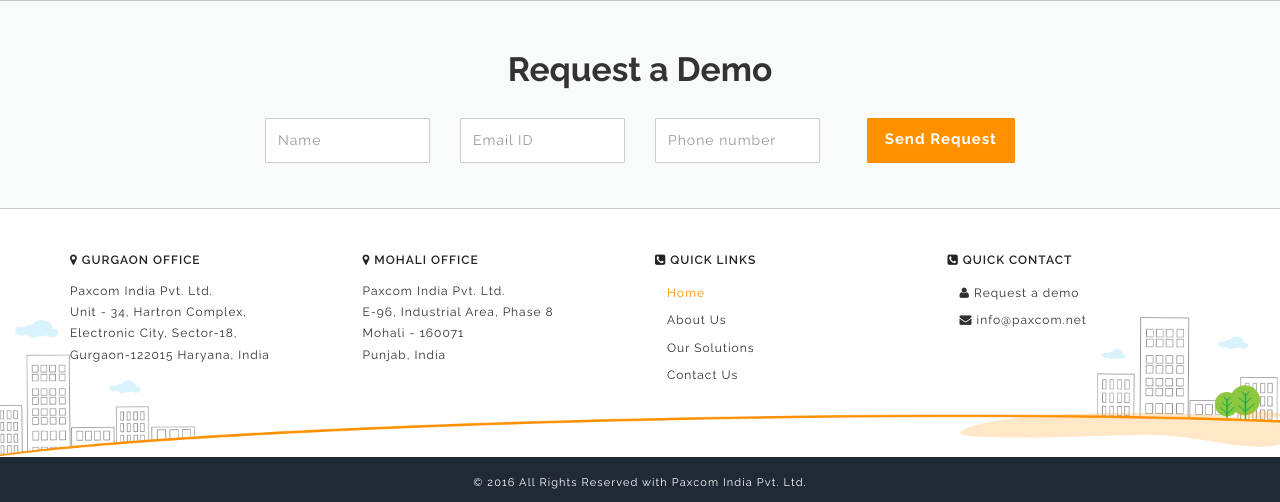
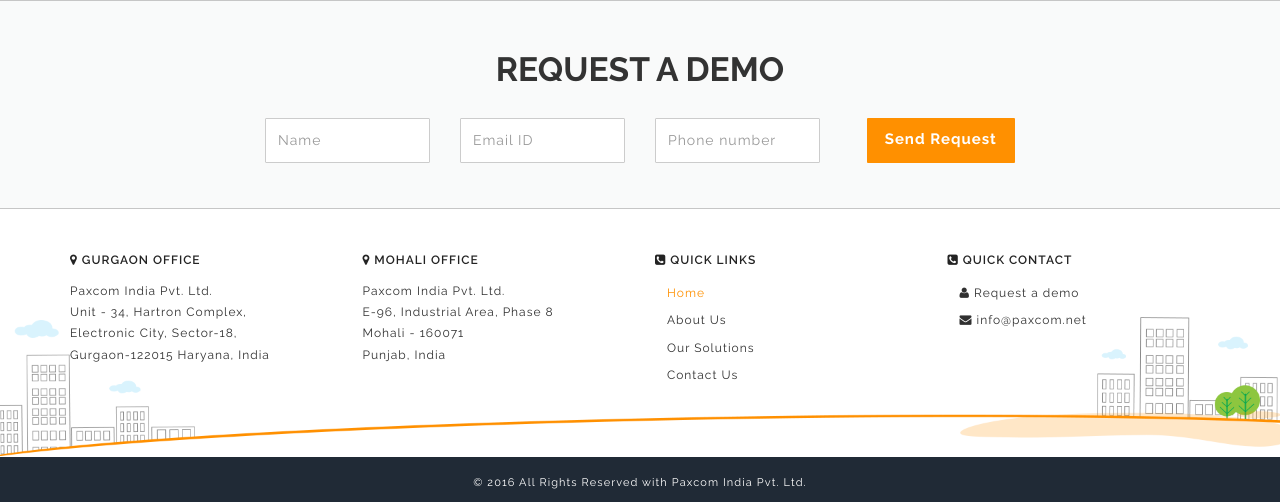
Before and after one commit to paxcom/paxcom.github.io, a Jekyll site: the page built from index.md, in a window 1280 px wide. Shown: the part 1428-1930 px from the top of the page. Built offline with Jekyll 4.4.1, drawn with Linux system fonts in a browser that asks for light colours; comment, search, counter and statistics services are not loaded.

Commit message:
REQUEST A DEMO

```diff
--- a/_includes/signup-request.html
+++ b/_includes/signup-request.html
@@ -2,7 +2,7 @@
 	<div class="container">
     	<div class="row">
         	<form id="contactform3" method="POST" action="https://formspree.io/bd@paxcom.net">
-        	<h3 class="text-center"><!--Signup for a trial account -->Request a Demo</h3>
+        	<h3 class="text-center"><!--Signup for a trial account -->REQUEST A DEMO</h3>
             <input type="hidden" name="_subject" value="New Signup for a trial account" />
             <div class="col-md-2 col-sm-3 col-md-offset-2">
             	<div class="form-group">
```
